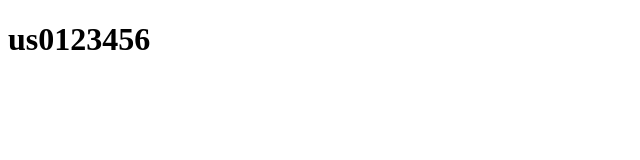
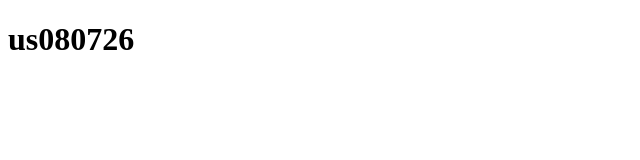
Before and after one commit to procoder26/smashcode, a plain HTML site: page index.html in a window 1280 px wide. Shown: the full height of the page, 0-640 px from the left. Drawn offline with Linux system fonts and the light colour scheme.

Commit message:
Update index.html

```diff
--- a/index.html
+++ b/index.html
@@ -14,7 +14,7 @@
 
 <body>
     <div>
-      <h1>us0123456</h1>
+      <h1>us080726</h1>
     </div>
 
     <script>
```
